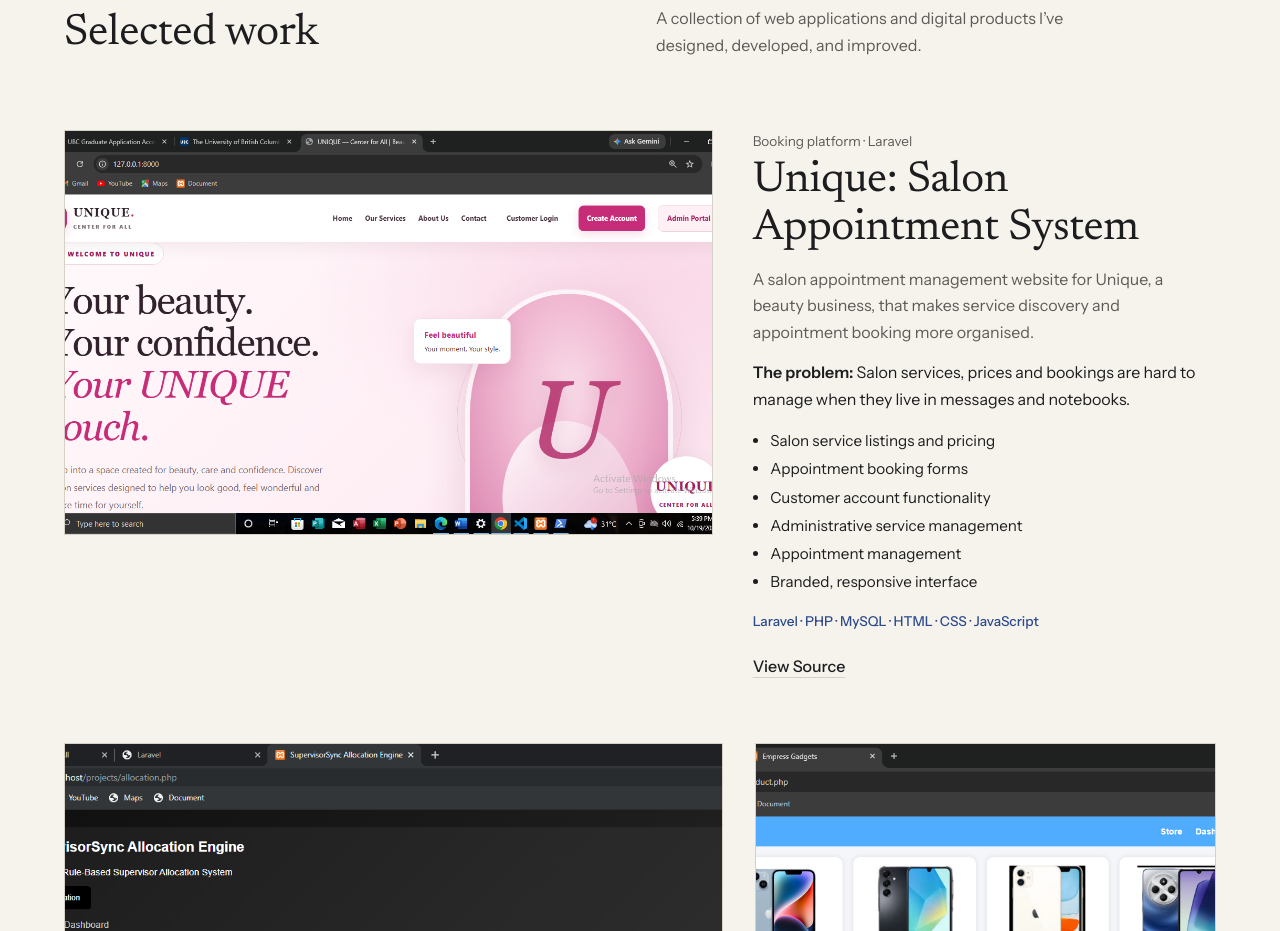
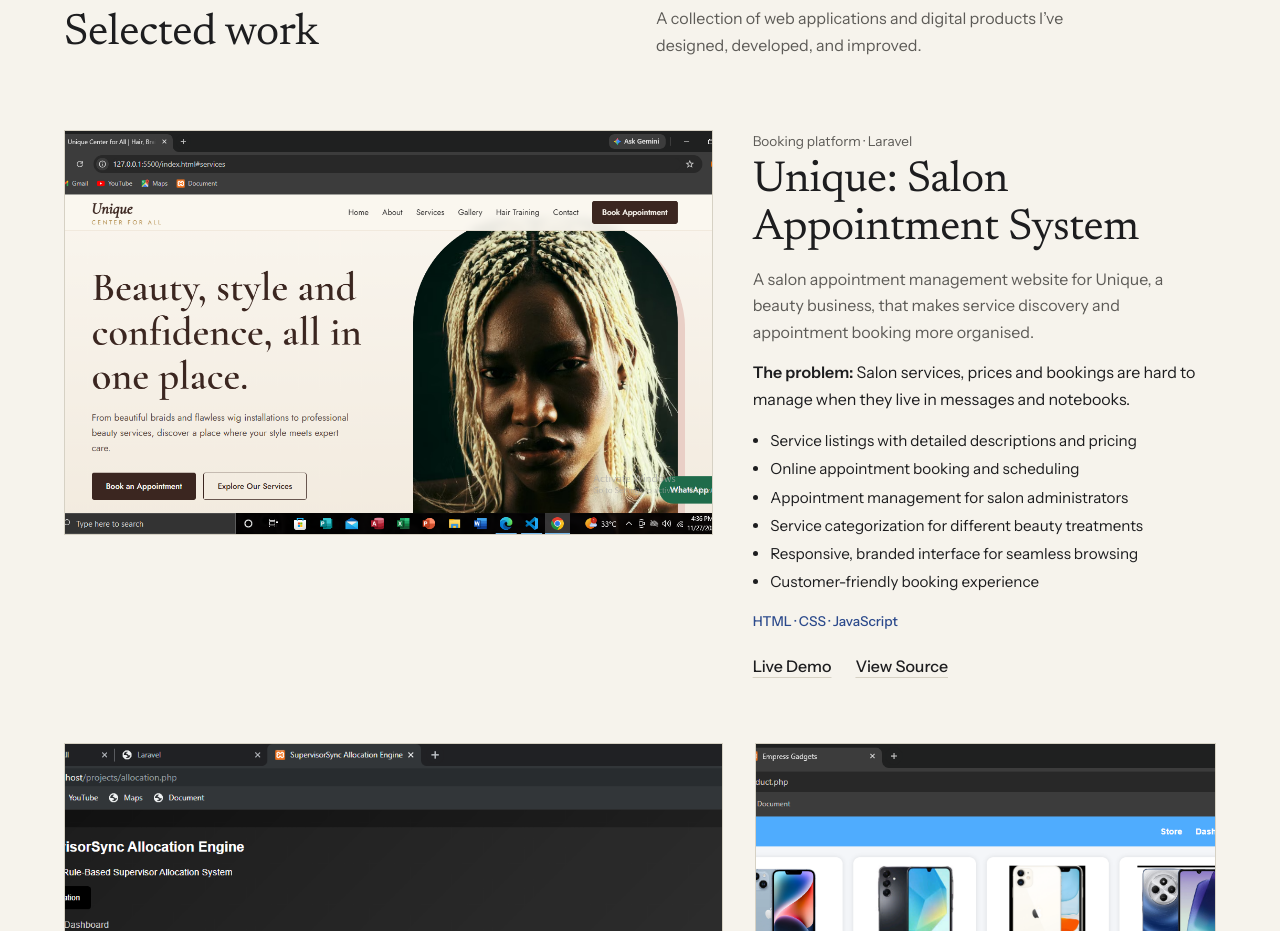
Before and after one commit to StephanieOkala/my-portfolio, a plain HTML site: page index.html in a window 1280 px wide. Shown: the part 960-1891 px from the top of the page. Drawn offline with Linux system fonts and the light colour scheme.

Commit message:
Update Unique Center website

```diff
--- a/index.html
+++ b/index.html
@@ -311,15 +311,15 @@ const PROJECTS = [
     description: "A salon appointment management website for Unique, a beauty business, that makes service discovery and appointment booking more organised.",
     problem: "Salon services, prices and bookings are hard to manage when they live in messages and notebooks.",
     features: [
-      "Salon service listings and pricing",
-      "Appointment booking forms",
-      "Customer account functionality",
-      "Administrative service management",
-      "Appointment management",
-      "Branded, responsive interface"
+      "Service listings with detailed descriptions and pricing",
+"Online appointment booking and scheduling",
+"Appointment management for salon administrators",
+"Service categorization for different beauty treatments",
+"Responsive, branded interface for seamless browsing",
+"Customer-friendly booking experience"
     ],
-    technologies: ["Laravel", "PHP", "MySQL", "HTML", "CSS", "JavaScript"],
-    image: "assets/unique!.png", liveUrl: "", githubUrl: "https://github.com/StephanieOkala/unique-center.git", status: ""
+    technologies: ["HTML", "CSS", "JavaScript"],
+    image: "assets/a unique project.png", liveUrl: "https://unique-center-for-all.onrender.com", githubUrl: "https://github.com/StephanieOkala/unique-center.git", status: ""
   },
   {
     title: "SupervisorSync",
```
Also changed, not shown: assets/a unique project.png (added).
